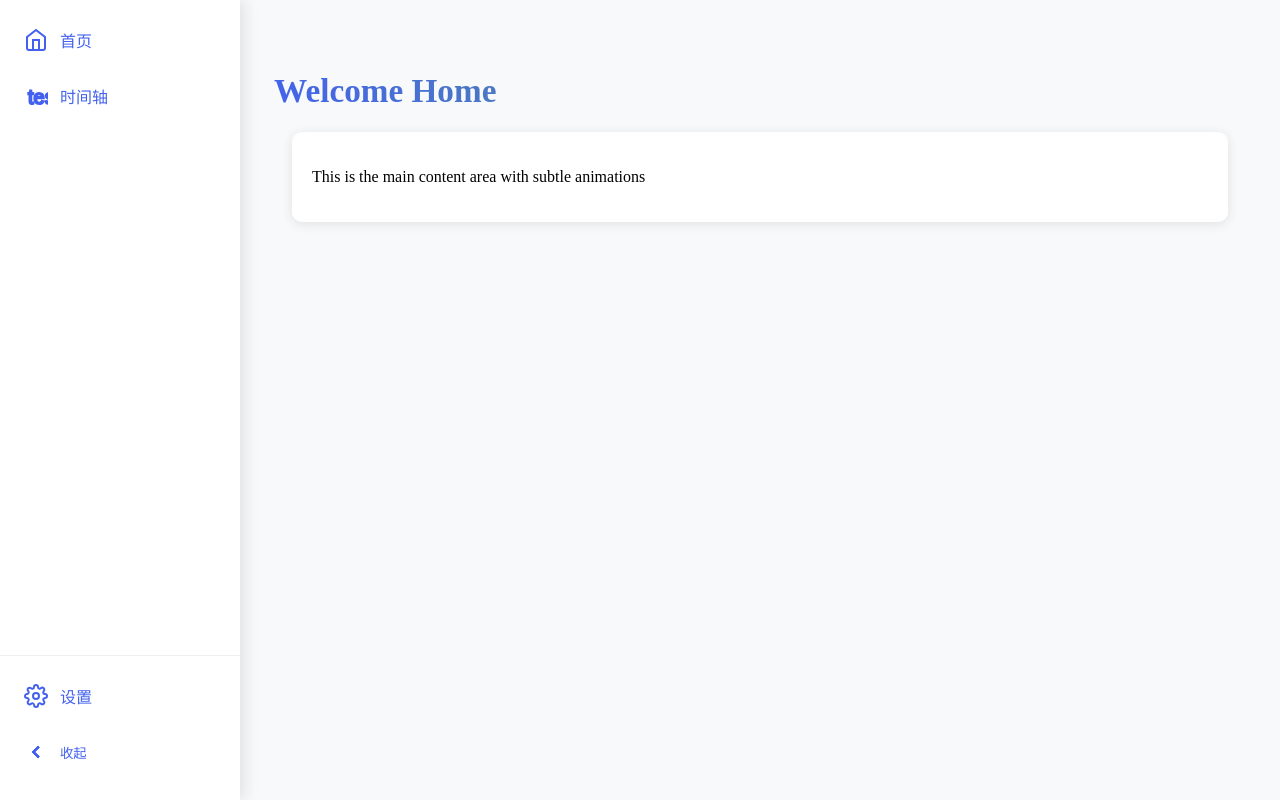
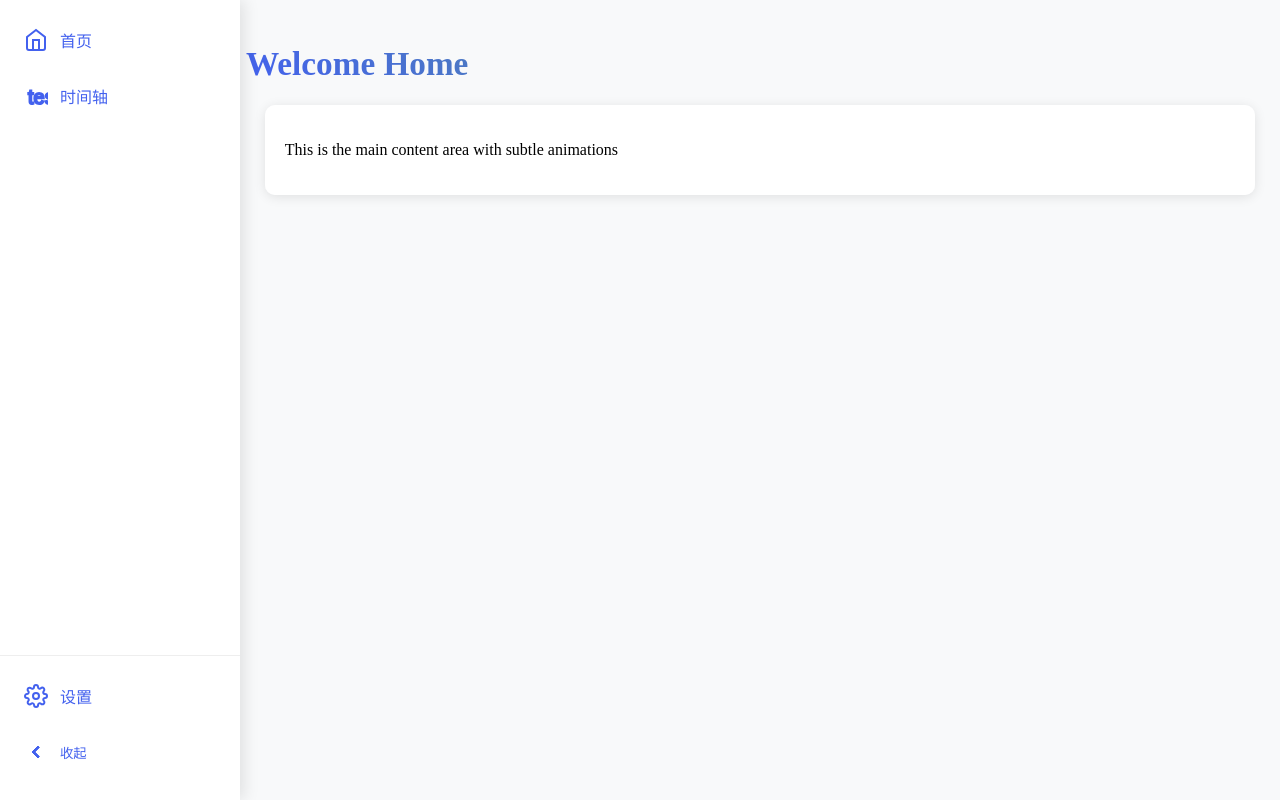
Before and after one commit to Shapaper233/Mindora-webui, a Vue app: page / in a window 1280 px wide. Built offline with nearby package versions, Linux system fonts and the light colour scheme.

Commit message:
优化 AppLayout 组件的内边距，调整为 0.3rem

```diff
--- a/src/components/AppLayout.vue
+++ b/src/components/AppLayout.vue
@@ -35,7 +35,7 @@ const router = useRouter();
 
 .main-content {
   flex: 1;
-  padding: 2rem;
+  padding: 0.3rem;
   margin-left: var(--menu-width, 240px); /* 添加默认值 */
   transition: margin-left 0.3s ease;
   min-height: calc(100vh - 4rem);
```
